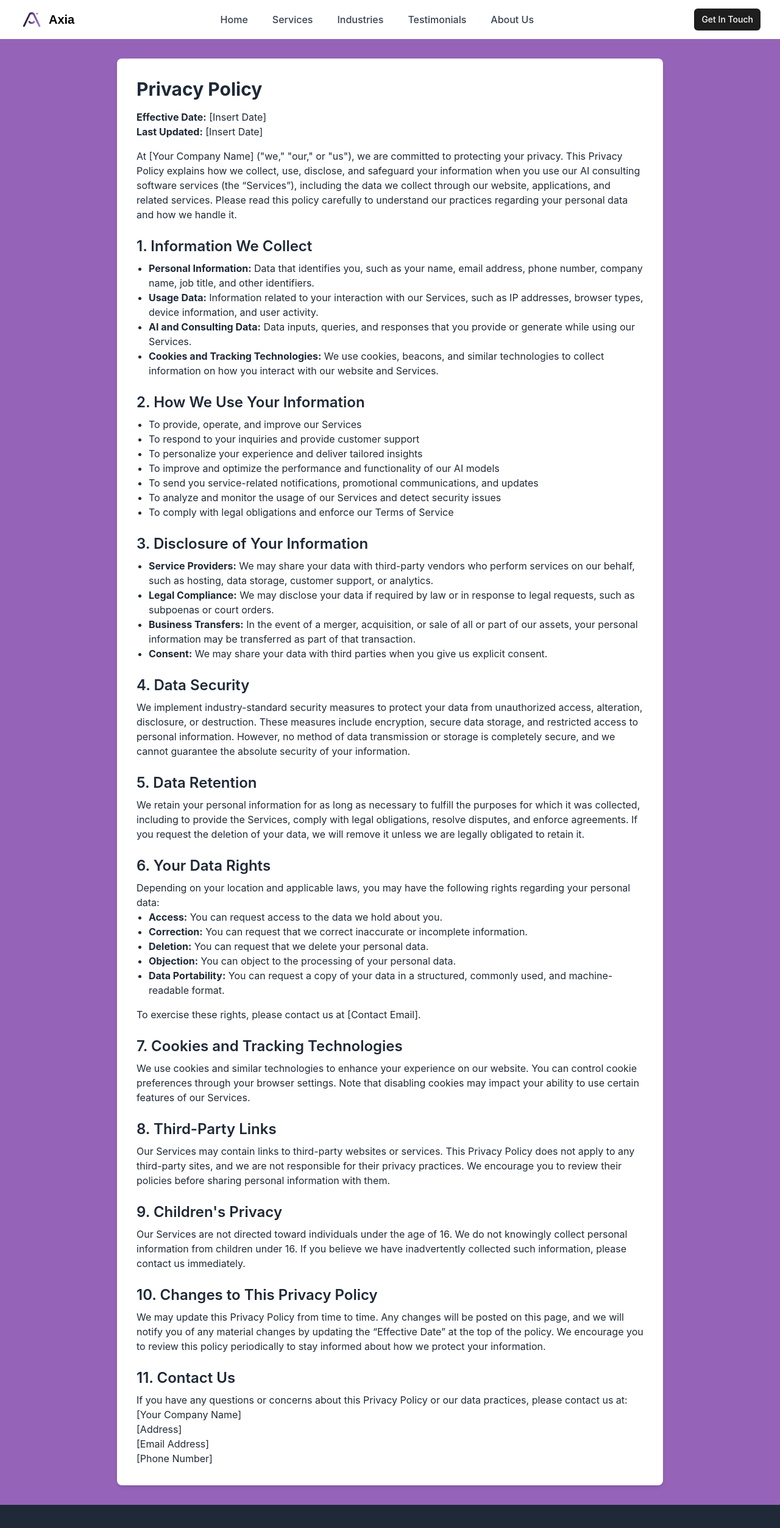
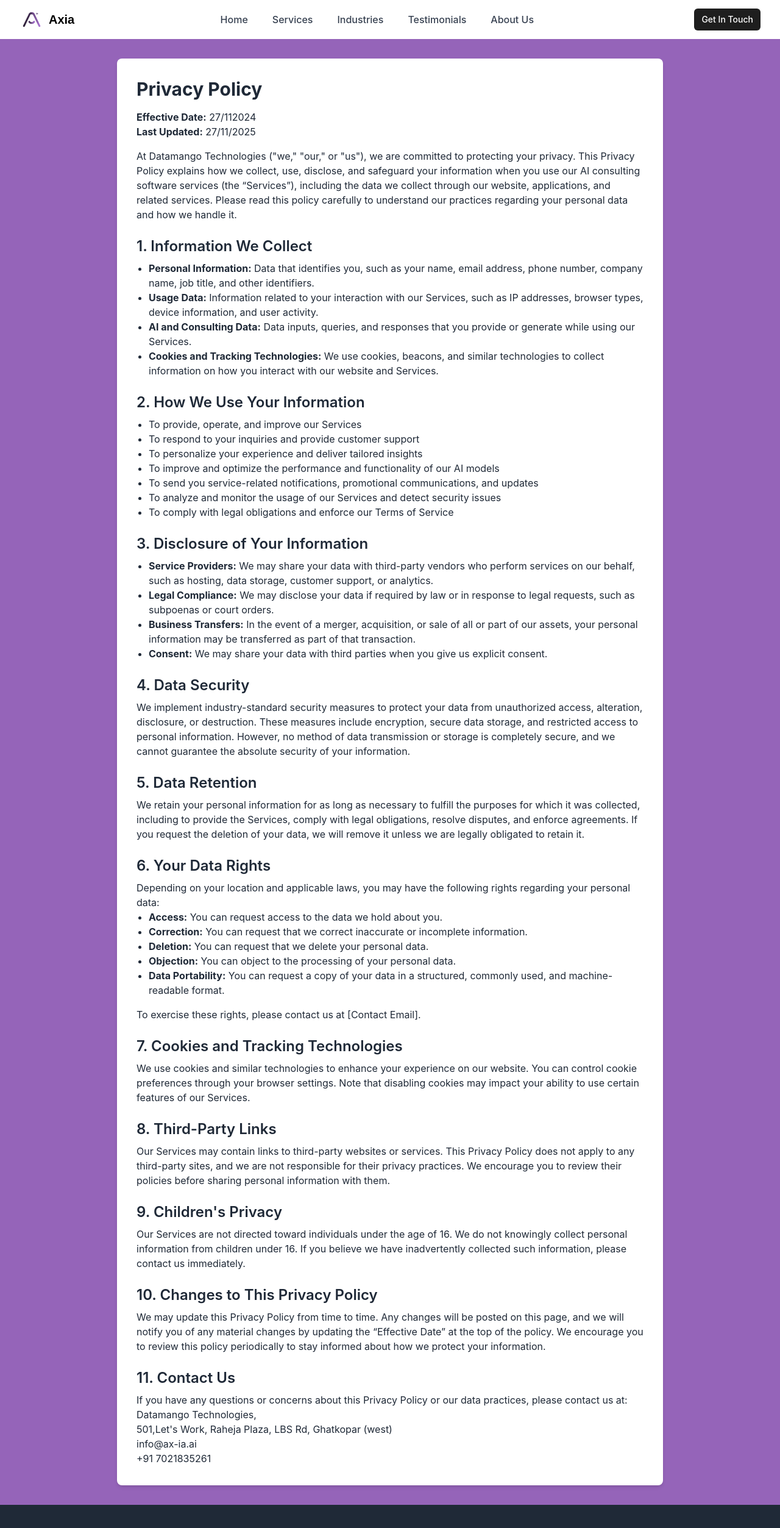
Before and after one commit to axia-ai/axia-ai-website, a React (Vite) app: page /privacyPolicy in a window 1280 px wide. Shown: the top 2506 px of the page at 61% size. Built offline with nearby package versions, Linux system fonts and the light colour scheme.

Commit message:
new privacy policy added.

```diff
--- a/src/Components/Pages/PrivacyPolicyPage.jsx
+++ b/src/Components/Pages/PrivacyPolicyPage.jsx
@@ -10,14 +10,14 @@ function PrivacyPolicyPage() {
           <h1 className="text-3xl font-bold mb-4">Privacy Policy</h1>
 
           <p>
-            <strong>Effective Date:</strong> [Insert Date]
+            <strong>Effective Date:</strong> 27/112024
           </p>
           <p>
-            <strong>Last Updated:</strong> [Insert Date]
+            <strong>Last Updated:</strong> 27/11/2025
           </p>
 
           <p className="mt-4">
-            At [Your Company Name] ("we," "our," or "us"), we are committed to
+            At Datamango Technologies ("we," "our," or "us"), we are committed to
             protecting your privacy. This Privacy Policy explains how we
             collect, use, disclose, and safeguard your information when you use
             our AI consulting software services (the “Services”), including the
@@ -202,10 +202,10 @@ function PrivacyPolicyPage() {
             our data practices, please contact us at:
           </p>
           <p>
-            [Your Company Name] <br />
-            [Address] <br />
-            [Email Address] <br />
-            [Phone Number]
+            Datamango Technologies,  <br />
+            501,Let's Work, Raheja Plaza, LBS Rd, Ghatkopar (west) <br />
+            info@ax-ia.ai <br />
+            +91 7021835261
           </p>
         </div>
       </div>
```
